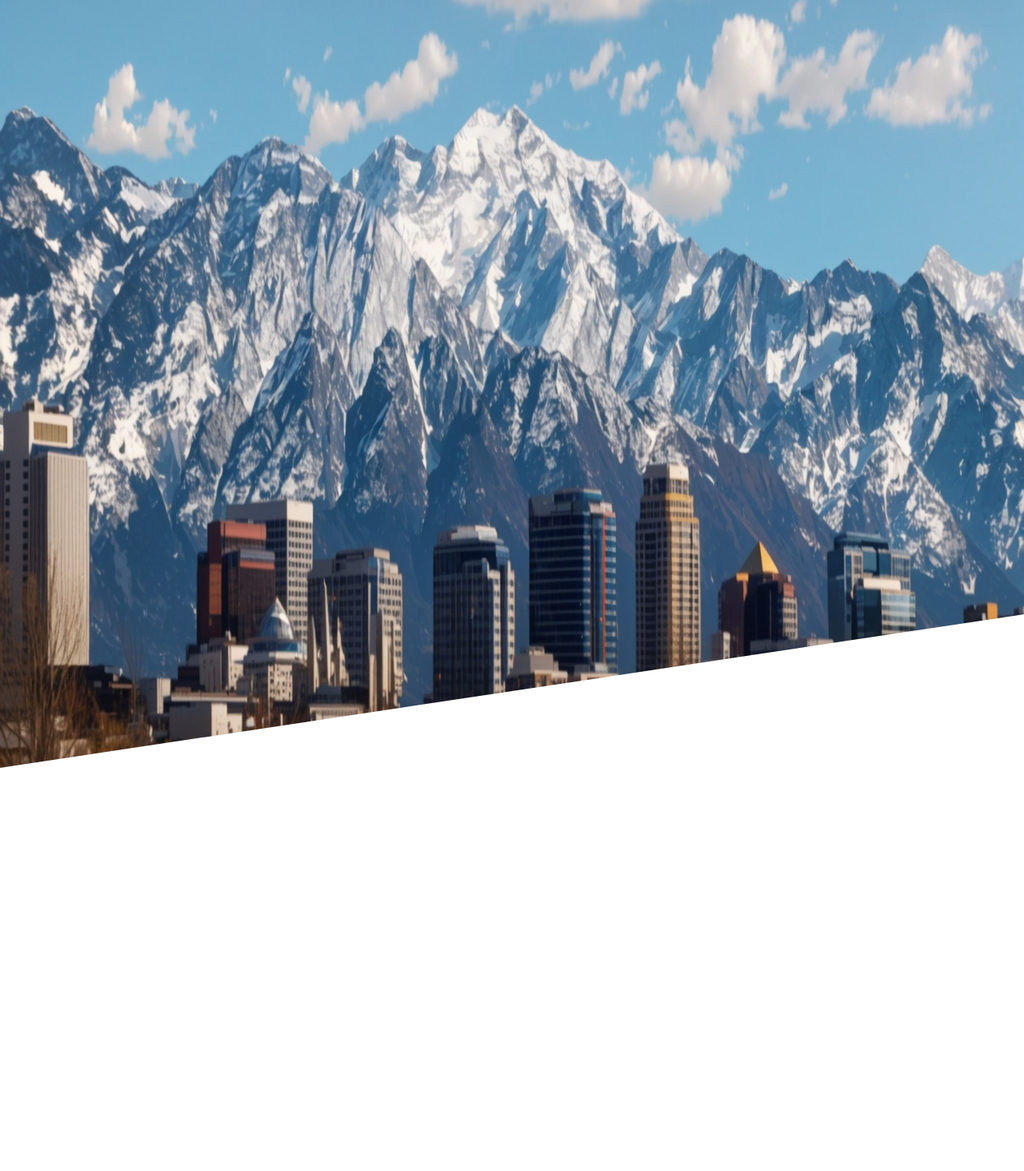
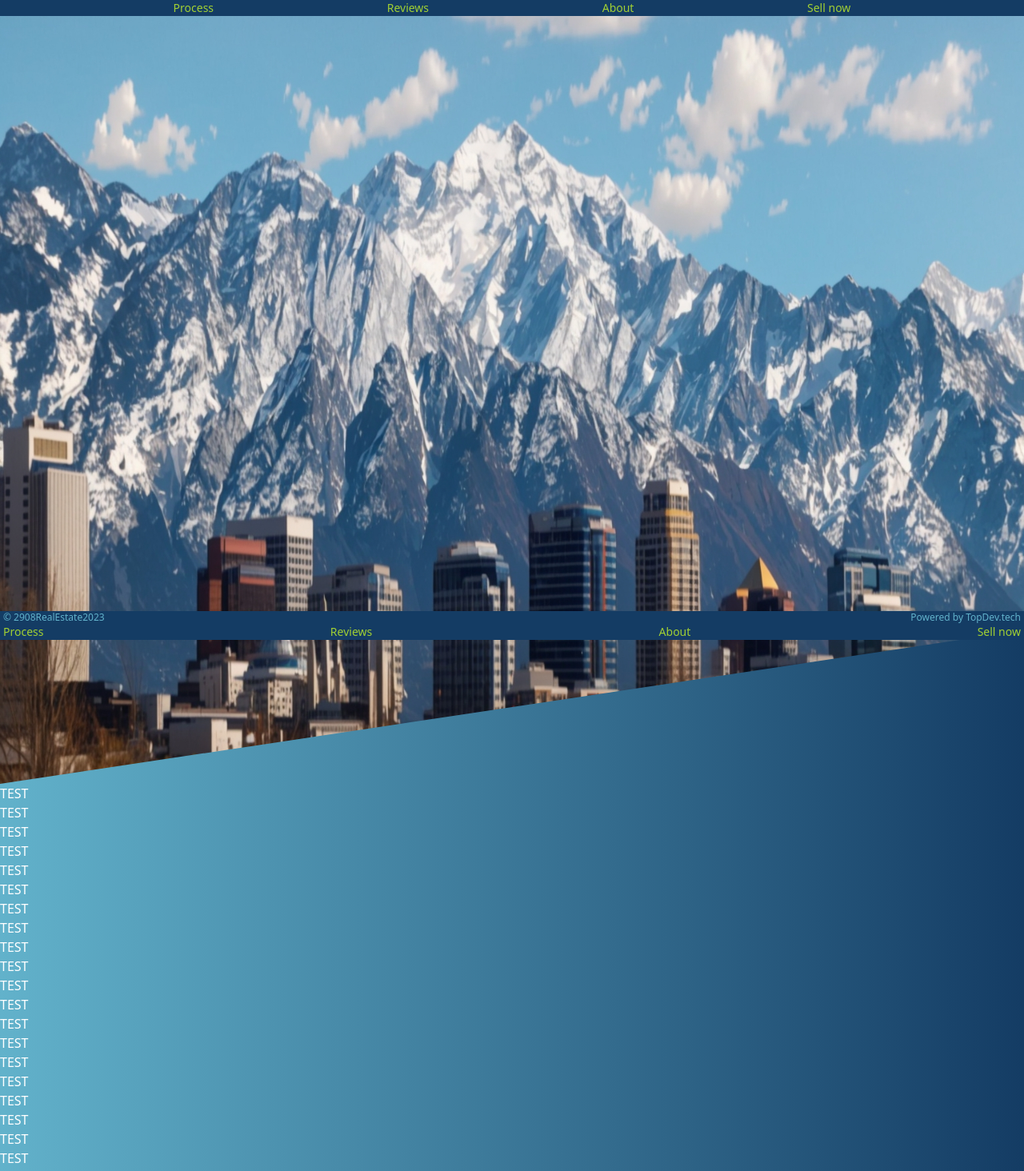
Before and after one commit to Sebastian2908-2007/1188-real-estate, a Next.js app: page / in a window 1280 px wide. Shown: the top 1464 px of the page at 80% size. Before the commit the page ends 960 px from the top, so only its background shows below. Built offline with nearby package versions, Linux system fonts and the light colour scheme.

Commit message:
added header and footer and messed with some global styles

```diff
--- a/app/globals.css
+++ b/app/globals.css
@@ -2,12 +2,12 @@
 @tailwind components;
 @tailwind utilities;
 
+
+
 /*clip-path: polygon(0 0, 100% 0, 100% 100%, 0 80%);*/
 @layer utilities {
   .clip-your-needful-style {
-
-
-   clip-path: polygon(0 0, 100% 0, 100% 80%, 0 100%);
+  clip-path: polygon(0 0, 100% 0, 100% 80%, 0 100%);
 }
 @media screen and (min-width:768px){
 }
--- a/app/layout.js
+++ b/app/layout.js
@@ -1,7 +1,9 @@
-import './globals.css'
-import { Inter } from 'next/font/google'
+import './globals.css';
+//import { Inter } from 'next/font/google';
+import Heading from '@/components/Heading';
+import Footer from '@/components/Footer';
+//const inter = Inter({ subsets: ['latin'] });
 
-const inter = Inter({ subsets: ['latin'] })
 
 export const metadata = {
   title: 'Create Next App',
@@ -11,7 +13,13 @@ export const metadata = {
 export default function RootLayout({ children }) {
   return (
     <html lang="en">
-      <body className={inter.className}>{children}</body>
+
+      <body className='myBody bg-gradient-to-r from-sitelteblu to-sitedrkblu'>
+      <Heading/>
+        {children}
+        <Footer/>
+      </body>
+
     </html>
   )
 }
--- a/app/page.js
+++ b/app/page.js
@@ -1,6 +1,35 @@
-import Test from '@/components/test'
+
+import Hero from '@/components/Hero'
 export default function Home() {
   return (
-   <Test/>
+
+   <>
+   <Hero/>
+   <main>
+    <div className='text-white'>TEST</div>
+    <div className='text-white'>TEST</div>
+    <div className='text-white'>TEST</div>
+    <div className='text-white'>TEST</div>
+    <div className='text-white'>TEST</div>
+    <div className='text-white'>TEST</div>
+    <div className='text-white'>TEST</div>
+    <div className='text-white'>TEST</div>
+    <div className='text-white'>TEST</div>
+    <div className='text-white'>TEST</div>
+    <div className='text-white'>TEST</div>
+    <div className='text-white'>TEST</div>
+    <div className='text-white'>TEST</div>
+    <div className='text-white'>TEST</div>
+    <div className='text-white'>TEST</div>
+    <div className='text-white'>TEST</div>
+    <div className='text-white'>TEST</div>
+    <div className='text-white'>TEST</div>
+    <div className='text-white'>TEST</div>
+    <div className='text-white'>TEST</div>
+    <div className='text-white'>TEST</div>
+
+   </main>
+   </>
+
   )
 }
--- /dev/null
+++ b/components/Footer.jsx
@@ -0,0 +1,22 @@
+const Footer = () => {
+    return(
+        <footer className=" flex flex-col bg-sitedrkblu justify-between sticky bottom-0">
+            <div className="flex flex-row justify-between px-1">
+            <span className='text-sitelteblu text-xs'>
+                &copy; 2908RealEstate{new Date().getFullYear()}
+            </span>
+            <a className="text-xs text-sitelteblu" href='https://topdev.tech/' target='_blank'  rel="noopener noreferrer">
+                Powered by TopDev.tech
+                </a>
+            </div>
+        <nav className="flex flex-row justify-between px-1">
+            <span className="text-sitegrn text-sm">Process</span>
+            <span className="text-sitegrn text-sm">Reviews</span>
+            <span className="text-sitegrn text-sm">About</span>
+            <span className="text-sitegrn text-sm">Sell now</span>
+        </nav>
+        </footer>
+    );
+};
+
+export default Footer;
--- /dev/null
+++ b/components/Heading.jsx
@@ -0,0 +1,15 @@
+
+const Heading = () => {
+    return(
+    <header className="bg-sitedrkblu">
+        <nav className="flex flex-row justify-evenly">
+            <span className="text-sitegrn text-sm">Process</span>
+            <span className="text-sitegrn text-sm">Reviews</span>
+            <span className="text-sitegrn text-sm">About</span>
+            <span className="text-sitegrn text-sm">Sell now</span>
+        </nav>
+    </header>
+    );
+};
+
+export default Heading;
--- a/components/test.js
+++ b/components/Hero.jsx
@@ -1,7 +1,7 @@
 'use client'
 import Image from "next/image"
 import wasatch from '../public/wasatch.jpg'
-export default function Test () {
+export default function Hero () {
     return(
         <div className="clip-your-needful-style bg-sitedrkblu">
         <Image
--- a/tailwind.config.js
+++ b/tailwind.config.js
@@ -12,13 +12,12 @@ module.exports = {
         'gradient-conic':
           'conic-gradient(from 180deg at 50% 50%, var(--tw-gradient-stops))',
       },
+      colors: {
+        sitedrkblu: '#143c64',
+        sitelteblu: '#62b2cb',
+        sitegrn: '#a2d033',
+      }
     },
-    colors: {
-      sitedrkblu: '#143c64',
-      sitelteblu: '#62b2cb',
-      sitegrn: '#a2d033',
-    }
-
   },
   plugins: [],
 }
```
